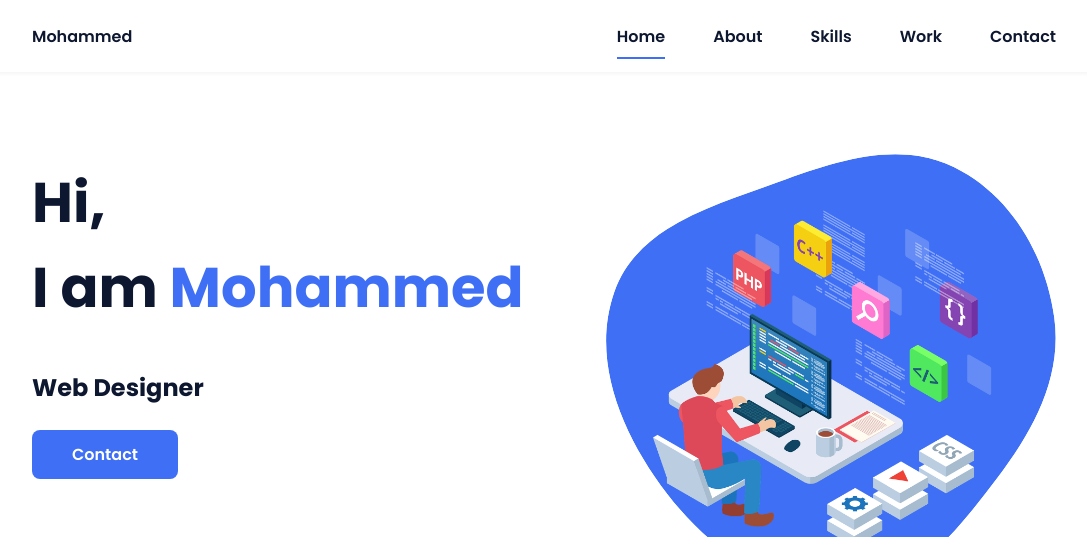
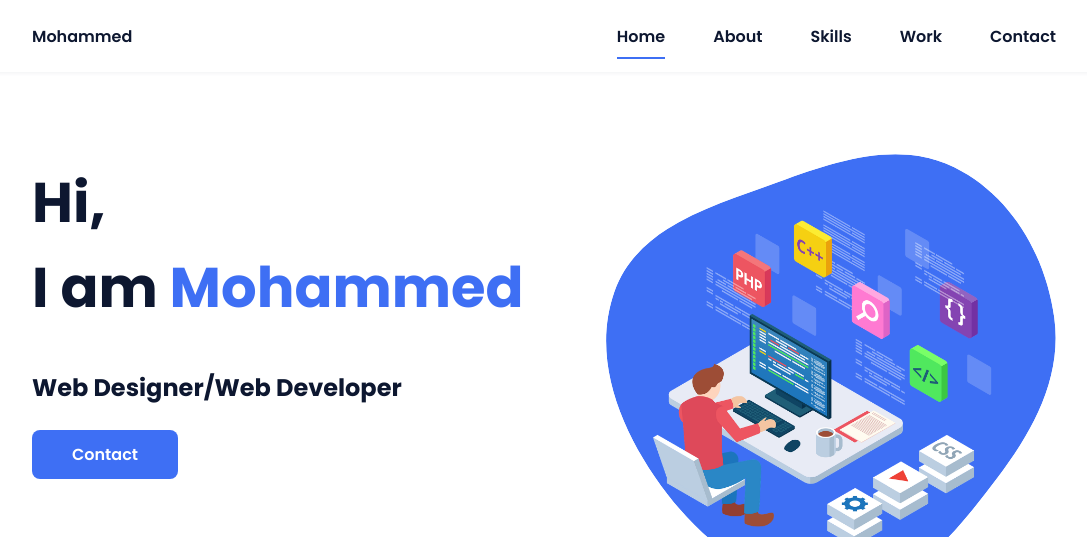
Before and after one commit to MSheekh6/Portfolio, a plain HTML site: page index.html in a window 1280 px wide. Shown: the top 537 px of the page, without its empty margins (96-1183 px from the left). Drawn offline with nearby package versions, Linux system fonts and the light colour scheme.

Commit message:
Update index.html

```diff
--- a/index.html
+++ b/index.html
@@ -39,7 +39,7 @@
             <!--===== HOME =====-->
             <section class="home bd-grid" id="home">
                 <div class="home__data">
-                    <h1 class="home__title">Hi,<br>I am <span class="home__title-color">Mohammed</span></h1><h2>Web Designer</h2> <br>
+                    <h1 class="home__title">Hi,<br>I am <span class="home__title-color">Mohammed</span></h1><h2>Web Designer/Web Developer</h2> <br>
 
                     <a href="#" class="button">Contact</a>
                 </div>
```
